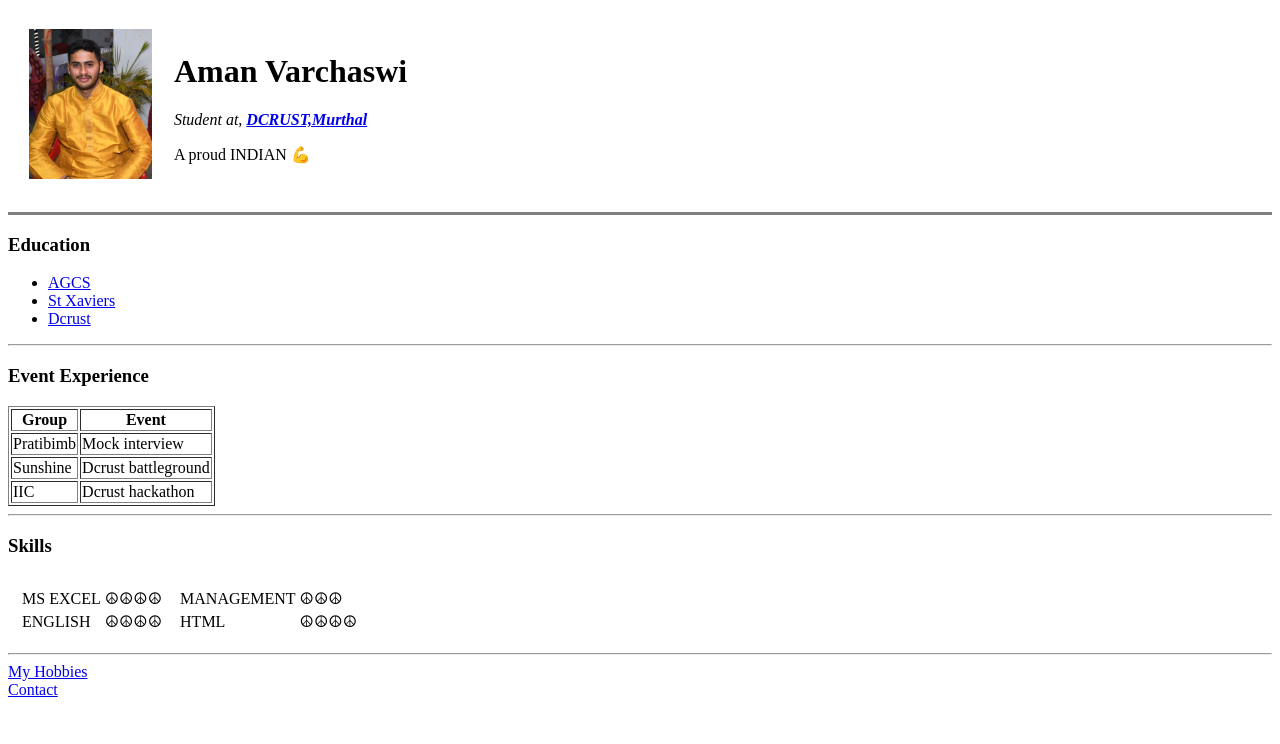
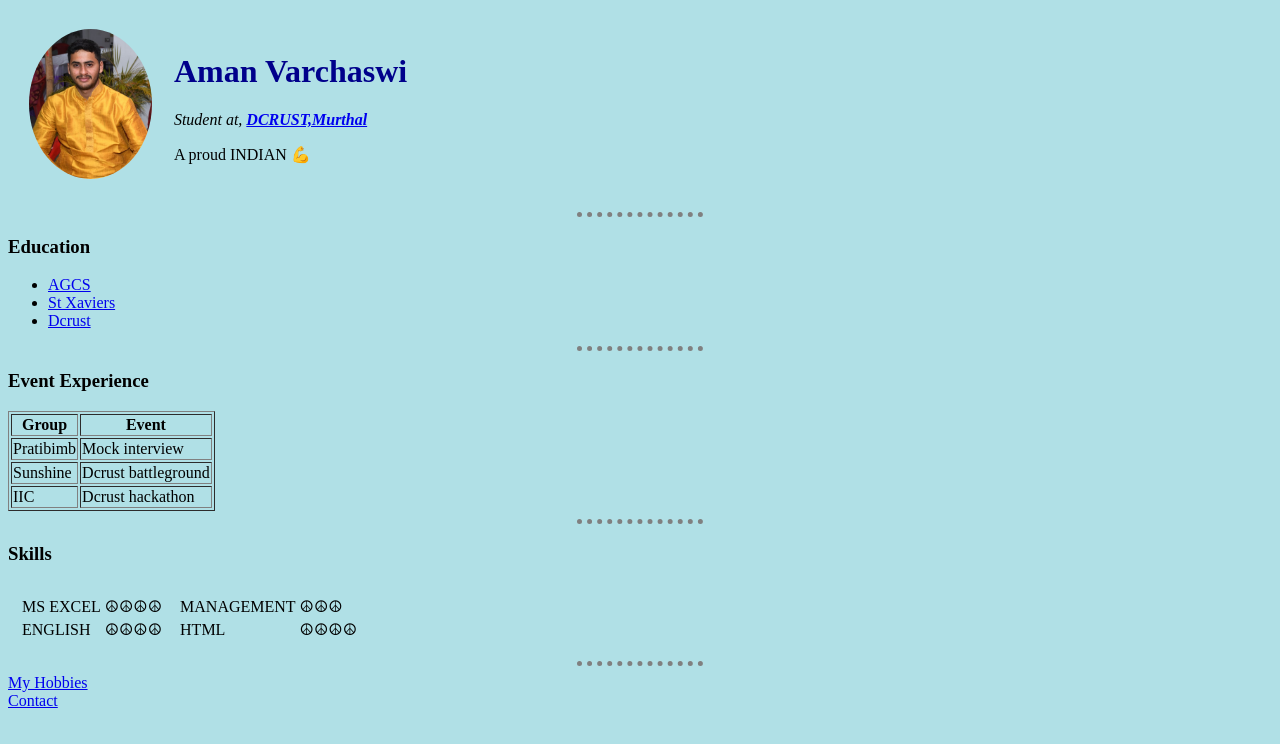
Before and after one commit to peacethedominator/HTML, a plain HTML site: page index.html in a window 1280 px wide. Drawn offline with Linux system fonts and the light colour scheme; files that its build step writes are made by us from their sources.

Commit message:
commit 1

```diff
--- a/index.html
+++ b/index.html
@@ -5,12 +5,13 @@
     <meta http-equiv="X-UA-Compatible" content="IE=edge">
     <meta name="viewport" content="width=device-width, initial-scale=1.0">
     <title>☮ Aman's Personal site</title>
+    <link rel="stylesheet" href="css/styles.css">
 </head>
 <body>
     <table cellspacing="20">
         <tr>
             <td>
-                <img src="aman.jpg" alt="Aman's photo" height="150 px">
+                <img id="profilephoto" src="aman.jpg" alt="Aman's photo" height="150 px">
             </td>
             <td>
                 <h1>Aman Varchaswi</h1>
@@ -21,7 +22,7 @@
     </table>
 
 
-    <hr size="3" noshade>
+    <hr>
     <h3>Education</h3>
     <ul>
         <li><a href="http://www.agcsbth.in/">AGCS</a></li>
--- /dev/null
+++ b/styles.css
@@ -0,0 +1,20 @@
+
+body{
+    background-color: powderblue;
+    }
+hr{
+    border-style: none;
+    border-top-style: dotted;
+    border-color: grey;
+    border-width: 5px;
+    width: 10%;
+  }
+h1{
+    color: darkblue;
+}
+h1:hover{
+    color: black;
+}
+#profilephoto{
+    border-radius: 100%;
+}
```
Also changed, not shown: contactme.html (+1 -0 lines), hobbies.html (+1 -0 lines).
